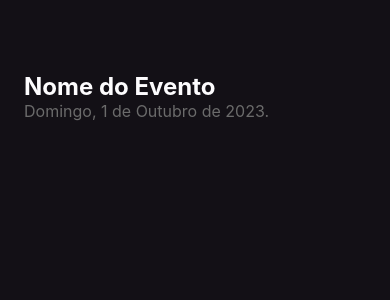
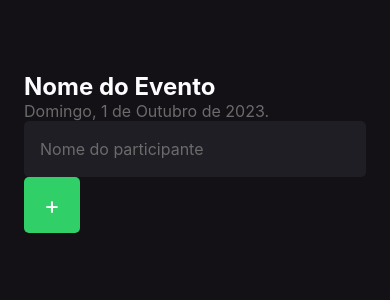
Before and after one commit to leonardorodriguess/Imhere, a React Native app: screen / in a window 390 px wide. Shown: the top 300 px of the page. Built offline with nearby package versions, Linux system fonts and the light colour scheme.

Commit message:
feat: add button plus

```diff
--- a/src/screens/Home/index.tsx
+++ b/src/screens/Home/index.tsx
@@ -1,20 +1,28 @@
-import { View, Text } from "react-native";
-import { styles } from "./styles";
+import { View, Text, TextInput, TouchableOpacity } from 'react-native';
+import { styles } from './styles';
 
 export default function Home() {
+
+  function handleParticipantAdd() {
+    console.log("Você clicou no botão de Adicionar!")
+  }
+
   return (
-    <View
-      style={styles.container}
-    >
-      <Text
-        style={styles.eventName}
-      >
-        Nome do Evento
-      </Text>
+    <View style={styles.container}>
+      <Text style={styles.eventName}>Nome do Evento</Text>
 
-      <Text style={styles.eventDate}>
-        Domingo, 1 de Outubro de 2023.
-      </Text>
+      <Text style={styles.eventDate}>Domingo, 1 de Outubro de 2023.</Text>
+
+      <TextInput
+        style={styles.input}
+        placeholder="Nome do participante"
+        placeholderTextColor={"#6B6B6B"}
+        keyboardType={"email-address"}
+      />
+
+      <TouchableOpacity style={styles.button} onPress={handleParticipantAdd}>
+        <Text style={styles.buttonText}> + </Text>
+      </TouchableOpacity>
     </View>
   );
 }
--- a/src/screens/Home/styles.ts
+++ b/src/screens/Home/styles.ts
@@ -16,4 +16,24 @@ export const styles = StyleSheet.create({
     color: '#6B6B6B',
     fontSize: 16,
   },
+  input: {
+    height: 56,
+    backgroundColor: '#1F1E25',
+    borderRadius: 5,
+    color: '#FFF',
+    padding: 16,
+    fontSize: 16
+  },
+  buttonText: {
+    color: '#FFF',
+    fontSize: 24
+  },
+  button: {
+    width: 56,
+    height: 56,
+    borderRadius: 5,
+    backgroundColor: '#31CF67',
+    alignItems: 'center',
+    justifyContent:'center',
+  }
 });
```
